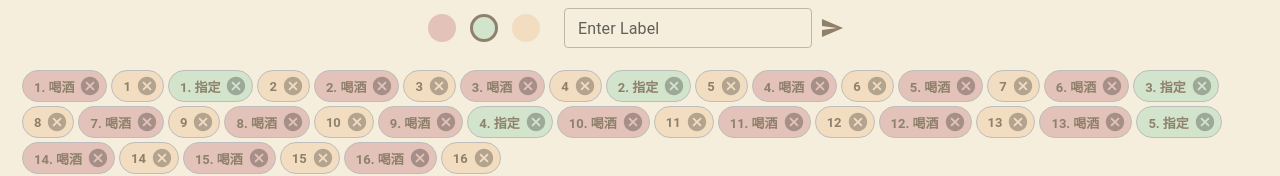
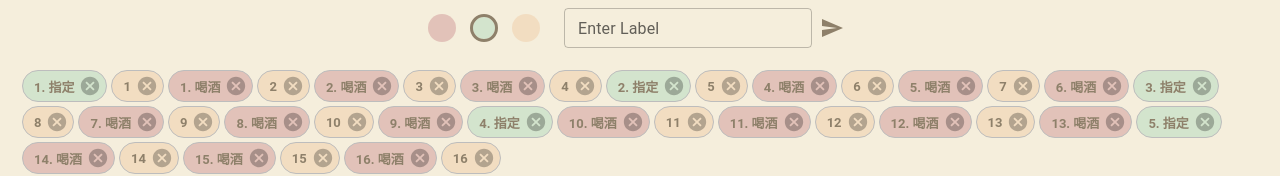
Before and after one commit to jackytsheng/angel-xjc-party, a React (Create React App) app: page / in a window 1280 px wide. Shown: the part 325-501 px from the top of the page. Built offline with nearby package versions, Linux system fonts and the light colour scheme; a web font is replaced by a local one.

Commit message:
change the order

```diff
--- a/src/Home.jsx
+++ b/src/Home.jsx
@@ -93,9 +93,9 @@ const CopyRight = styled.p`
 `;
 
 const rouletteData = [
+  '1. 指定',
+  '1',
   '1. 喝酒',
-  '1',
-  '1. 指定',
   '2',
   '2. 喝酒',
   '3',
```
